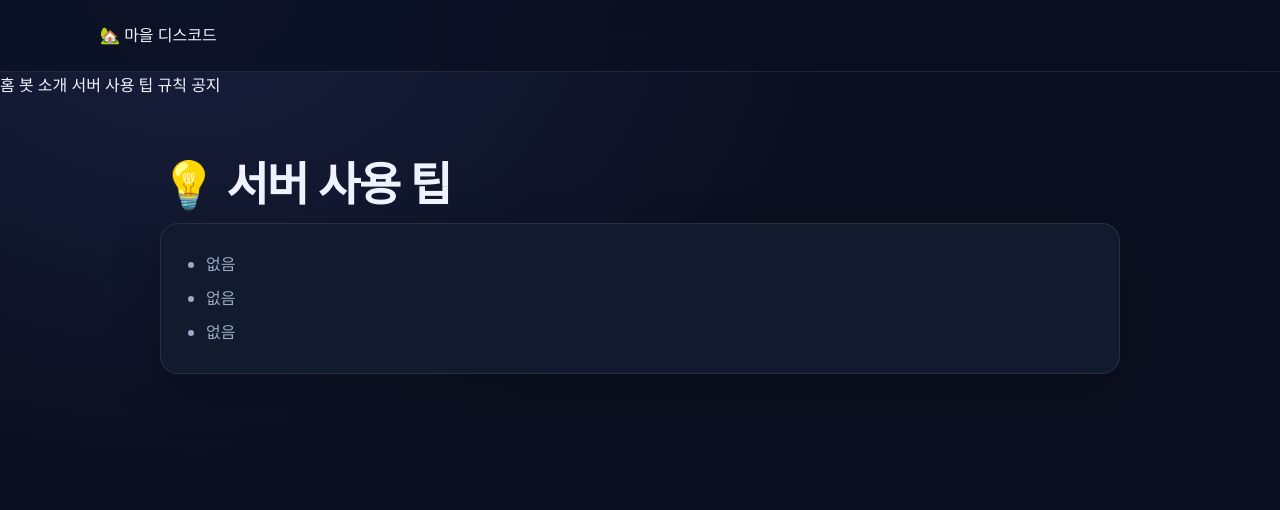
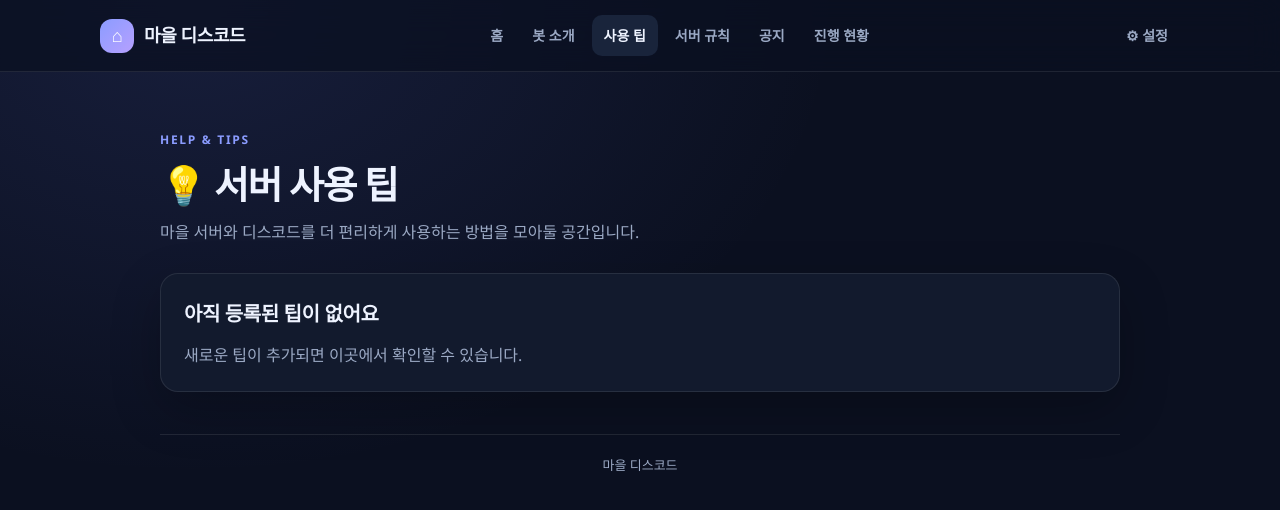
Before and after one commit to GGIL123/GGIL123.github.io, a plain HTML site: page tips.html in a window 1280 px wide. Drawn offline with Linux system fonts and the light colour scheme; a web font is replaced by a local one.

Commit message:
사이트 디자인 및 페이지 기능 개선

```diff
--- a/tips.html
+++ b/tips.html
@@ -1,38 +1,6 @@
 <!DOCTYPE html>
-<html lang="ko">
-<head>
-  <meta charset="UTF-8">
-  <title>마을 디스코드 - 서버 사용 팁</title>
-  <meta name="viewport" content="width=device-width, initial-scale=1.0">
-  <link rel="stylesheet" href="style.css">
-</head>
-<body>
-
-<div class="navbar">
-  <div class="menu-toggle">☰</div>
-  <div class="nav-title">🏡 마을 디스코드</div>
-</div>
-
-<div class="dropdown-menu">
-  <a href="index.html">홈</a>
-  <a href="bot.html">봇 소개</a>
-  <a href="tips.html">서버 사용 팁</a>
-  <a href="rules.html">규칙</a>
-  <a href="notice.html">공지</a>
-</div>
-
-<div class="container">
-  <h1>💡 서버 사용 팁</h1>
-
-  <section>
-    <ul>
-      <li>없음</li>
-      <li>없음</li>
-      <li>없음</li>
-    </ul>
-  </section>
-</div>
-
-<script src="script.js"></script>
-</body>
-</html>
+<html lang="ko"><head><meta charset="UTF-8"><meta name="viewport" content="width=device-width, initial-scale=1"><title>사용 팁 | 마을 디스코드</title><link rel="stylesheet" href="style.css"></head>
+<body><header class="navbar"><a class="brand" href="index.html"><span class="brand-mark">⌂</span> 마을 디스코드</a><button class="menu-toggle" aria-label="메뉴 열기" aria-expanded="false">☰</button><nav class="nav-links"><a href="index.html">홈</a><a href="bot.html">봇 소개</a><a class="active" href="tips.html">사용 팁</a><a href="rules.html">서버 규칙</a><a href="notice.html">공지</a><a href="progress.html">진행 현황</a></nav><div class="nav-actions"><a href="settings.html">⚙ 설정</a></div></header>
+<main class="container"><div class="page-head"><div class="eyebrow">HELP & TIPS</div><h1>💡 서버 사용 팁</h1><p>마을 서버와 디스코드를 더 편리하게 사용하는 방법을 모아둘 공간입니다.</p></div>
+<section><h2>아직 등록된 팁이 없어요</h2><p>새로운 팁이 추가되면 이곳에서 확인할 수 있습니다.</p></section>
+<footer>마을 디스코드</footer></main><script src="script.js"></script></body></html>
```
